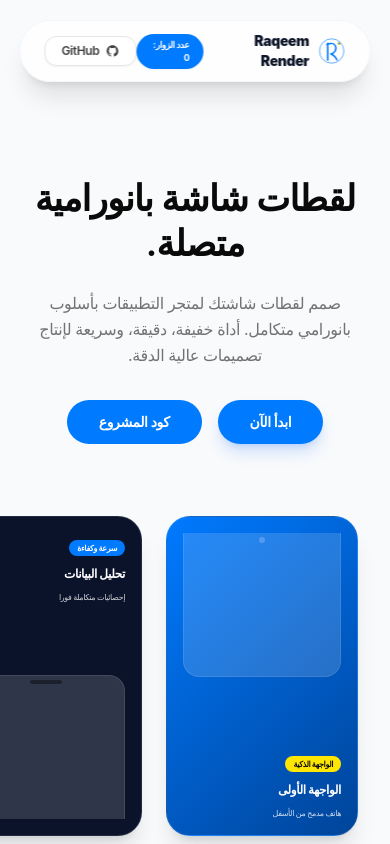
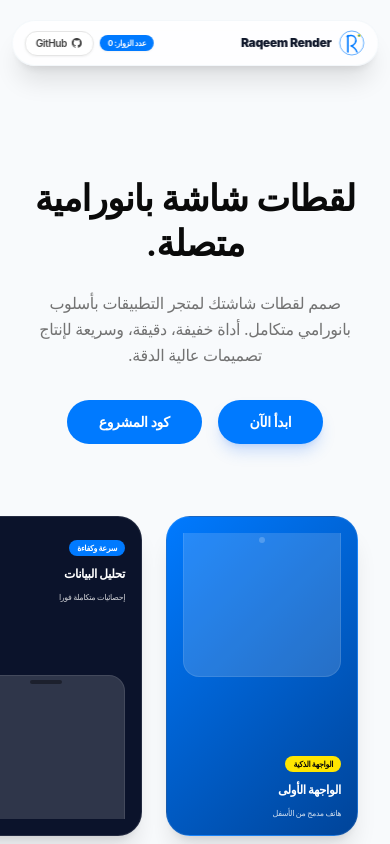
Before and after one commit to ln6ie/Raqeem-Render, a Next.js app: page / in a window 390 px wide. Shown: the top 844 px of the page. Built offline with nearby package versions, Linux system fonts and the light colour scheme; no server answers.

Commit message:
fix: prevent redundant API requests in VisitorCounter by implementing a shared fetch promise

```diff
--- a/src/app/page.tsx
+++ b/src/app/page.tsx
@@ -8,28 +8,28 @@ export default function Home() {
   return (
     <div dir="rtl" className="min-h-screen bg-slate-50/50 text-neutral-900 font-sans tracking-tight pt-24">
       {/* الهيدر العلوي كبطاقة عائمة بحواف دائرية كاملة */}
-      <header className="fixed top-5 left-1/2 z-50 flex w-[90%] max-w-5xl -translate-x-1/2 items-center justify-between rounded-full border border-slate-100/80 bg-white/80 p-2.5 px-6 shadow-xl backdrop-blur-lg transition-all">
-        <div className="flex items-center gap-3">
-          <div className="flex items-center gap-2">
-            <RaqeemLogo size={32} />
-            <span className="text-sm font-black tracking-tight text-slate-900 font-sans">Raqeem Render</span>
+      <header className="fixed top-5 left-1/2 z-50 flex w-[94%] sm:w-[90%] max-w-5xl -translate-x-1/2 items-center justify-between rounded-full border border-slate-100/80 bg-white/80 p-2 sm:p-2.5 px-3 sm:px-6 shadow-xl backdrop-blur-lg transition-all">
+        <div className="flex items-center gap-1.5 sm:gap-2 flex-nowrap min-w-0">
+          <RaqeemLogo size={32} className="w-7 h-7 sm:w-8 sm:h-8 flex-shrink-0" />
+          <span className="text-xs sm:text-sm font-black tracking-tight text-slate-900 font-sans whitespace-nowrap">Raqeem Render</span>
         </div>
+        <div className="flex items-center gap-1.5 sm:gap-2.5 flex-shrink-0">
           {/* شارة المستخدمين باللون الأزرق الداكن الملكي 100% والنص باللون الأبيض */}
-          <div className="flex items-center rounded-full bg-[#007AFF] px-3.5 py-1 text-[9px] font-bold text-white shadow-sm">
+          <div className="flex items-center rounded-full bg-[#007AFF] px-2 sm:px-3 py-0.5 sm:py-1 text-[8px] sm:text-[9px] font-bold text-white shadow-sm whitespace-nowrap flex-shrink-0">
             <VisitorCounter />
-          </div>
           </div>
           <a
             href="https://github.com/ln6ie/RaqeemFrame"
             target="_blank"
             rel="noopener noreferrer"
-          className="flex items-center gap-1.5 rounded-xl border border-neutral-200 bg-white px-4 py-1.5 text-xs font-semibold text-neutral-700 transition-all hover:bg-neutral-50 shadow-sm"
+            className="flex items-center gap-1 sm:gap-1.5 rounded-xl border border-neutral-200 bg-white px-2.5 sm:px-3 py-1 sm:py-1 text-[10px] sm:text-xs font-semibold text-neutral-700 transition-all hover:bg-neutral-50 shadow-sm flex-shrink-0"
           >
-          <svg className="h-3.5 w-3.5" viewBox="0 0 24 24" fill="currentColor">
+            <svg className="h-3 w-3 sm:h-3.5 sm:w-3.5 flex-shrink-0" viewBox="0 0 24 24" fill="currentColor">
               <path d="M12 2C6.477 2 2 6.484 2 12.017c0 4.425 2.865 8.18 6.839 9.504.5.092.682-.217.682-.483 0-.237-.008-.868-.013-1.703-2.782.605-3.369-1.343-3.369-1.343-.454-1.158-1.11-1.466-1.11-1.466-.908-.62.069-.608.069-.608 1.003.07 1.531 1.032 1.531 1.032.892 1.53 2.341 1.088 2.91.832.092-.647.35-1.088.636-1.338-2.22-.253-4.555-1.113-4.555-4.951 0-1.093.39-1.988 1.029-2.688-.103-.253-.446-1.272.098-2.65 0 0 .84-.27 2.75 1.026A9.564 9.564 0 0112 6.844c.85.004 1.705.115 2.504.337 1.909-1.296 2.747-1.027 2.747-1.027.546 1.379.202 2.398.1 2.651.64.7 1.028 1.595 1.028 2.688 0 3.848-2.339 4.695-4.566 4.943.359.309.678.92.678 1.855 0 1.338-.012 2.419-.012 2.747 0 .268.18.58.688.482A10.019 10.019 0 0022 12.017C22 6.484 17.522 2 12 2z" />
             </svg>
-          <span>GitHub</span>
+            <span className="inline">GitHub</span>
           </a>
+        </div>
       </header>
 
       {/* قسم الهيرو */}
--- a/src/components/ui/VisitorCounter.tsx
+++ b/src/components/ui/VisitorCounter.tsx
@@ -1,6 +1,8 @@
 'use client'
 
 import { useEffect, useState } from 'react'
+
+let globalFetchPromise: Promise<number> | null = null
 
 // حساب وعرض عدد زوار الموقع الكلي
 export function VisitorCounter({ className = 'text-white' }: { className?: string }) {
@@ -13,20 +15,36 @@ export function VisitorCounter({ className = 'text-white' }: { className?: strin
     const getUrl = `https://api.counterapi.dev/v1/${namespace}/${key}/`
 
     async function getGlobalCount() {
+      if (globalFetchPromise) {
+        try {
+          const count = await globalFetchPromise
+          setVisitorCount(count)
+        } catch (e) {}
+        return
+      }
+
       const hasVisited = sessionStorage.getItem('rq_has_visited')
       const targetUrl = !hasVisited ? upUrl : getUrl
 
-      try {
+      globalFetchPromise = (async () => {
         const res = await fetch(targetUrl)
-        if (res.ok) {
-          const data = await res.json()
-          if (data && typeof data.count === 'number') {
-            setVisitorCount(data.count)
+        if (!res.ok) throw new Error('API fetch failed')
+        const data = await res.json()
+        if (data && typeof data.count === 'number') {
+          if (!hasVisited) {
             sessionStorage.setItem('rq_has_visited', 'true')
           }
+          return data.count
         }
+        throw new Error('Invalid response format')
+      })()
+
+      try {
+        const count = await globalFetchPromise
+        setVisitorCount(count)
       } catch (e) {
         console.error('CounterAPI error:', e)
+        globalFetchPromise = null
       }
     }
 
```
Lines whose indentation alone changed are shown as unchanged.
